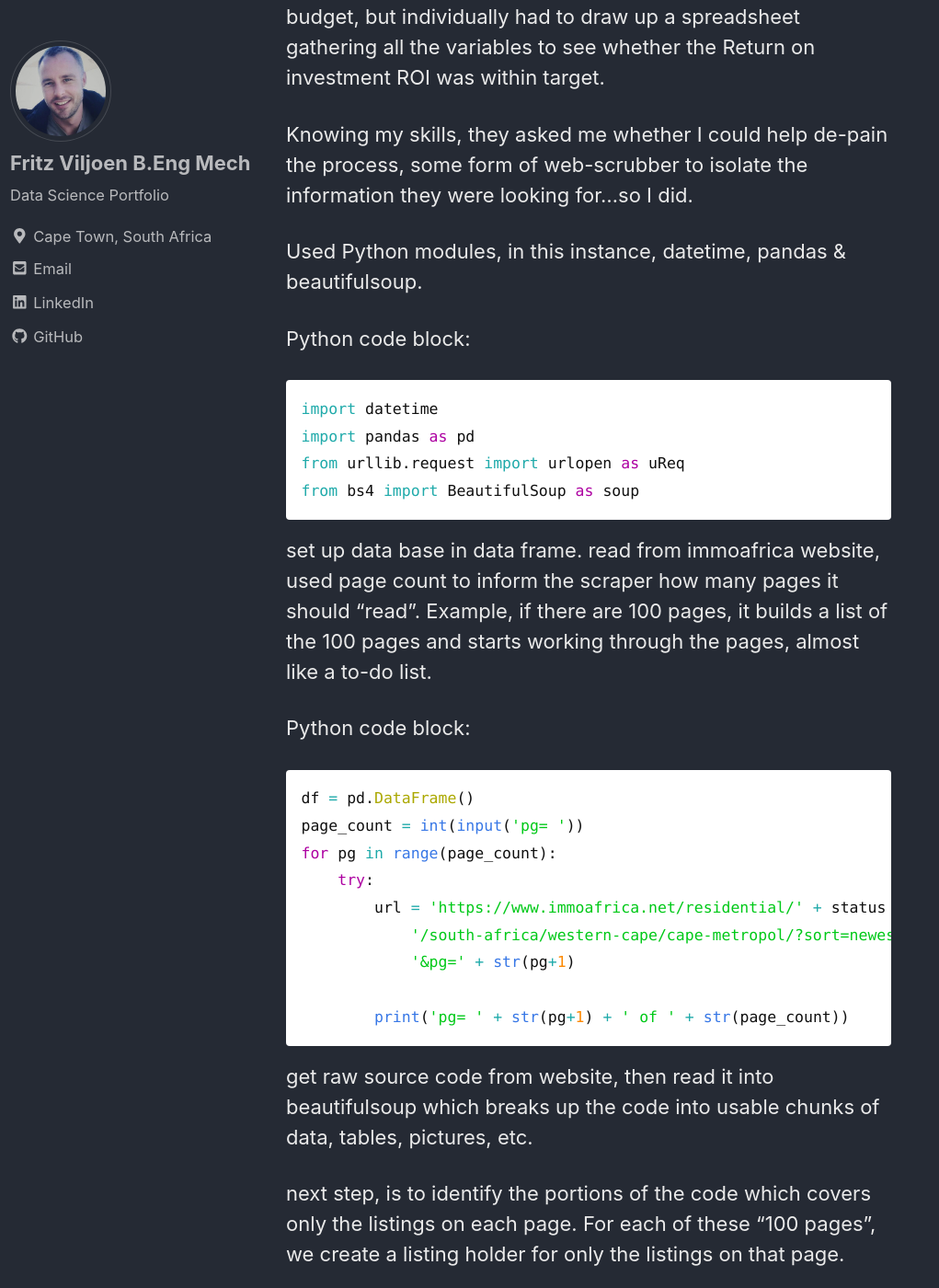
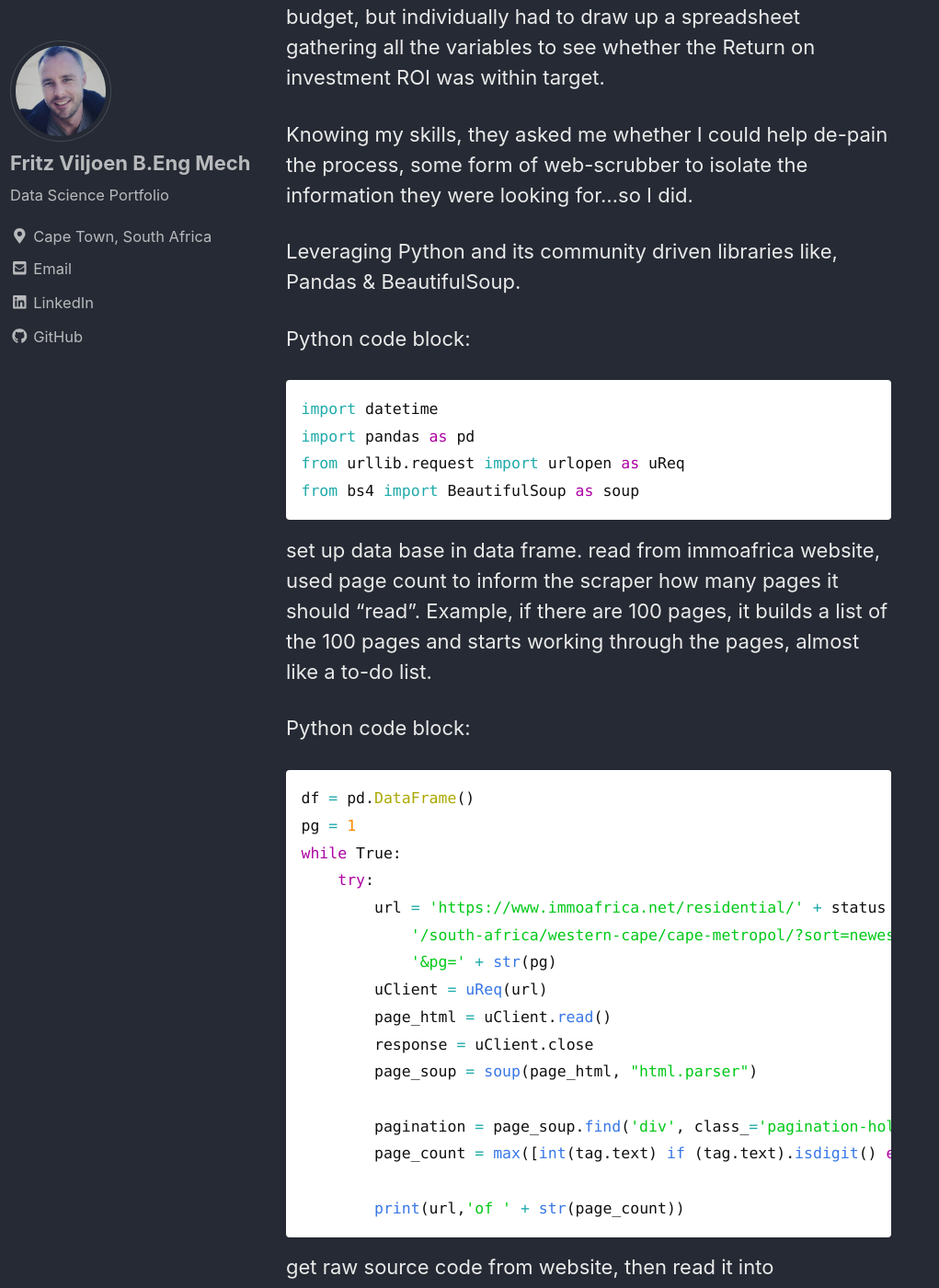
Before and after one commit to FritzViljoen/FritzViljoen.github.io, a Jekyll site: the page built from _posts/2019-05-01-cinderella.md, in a window 1280 px wide and 1400 px high, scrolled down 1549 px. Shown: the whole window at 92% size, without its empty margins (0-1021 px from the left). Built offline with Jekyll 4.4.1, drawn with Linux system fonts in a browser that asks for light colours; nearby versions of some CDN libraries; some of the changed text lies outside the part shown.

````diff
--- a/_posts/2019-05-01-cinderella.md
+++ b/_posts/2019-05-01-cinderella.md
@@ -21,7 +21,7 @@ Not really having any better idea, they would take a best guess at a suburb wher
 Knowing my skills, they asked me whether I could help de-pain the process, some form of web-scrubber to isolate the information they were looking for...so I did.
 
 
-Used Python modules, in this instance, datetime, pandas & beautifulsoup.
+Leveraging Python and its community driven libraries like, Pandas & BeautifulSoup.
 
 Python code block:
 ```python
@@ -38,14 +38,21 @@ set up data base in data frame.   read from immoafrica website, used page count
 Python code block:
 ```python
 df = pd.DataFrame()
-page_count = int(input('pg= '))
-for pg in range(page_count):
+pg = 1
+while True:
     try:
         url = 'https://www.immoafrica.net/residential/' + status + \
             '/south-africa/western-cape/cape-metropol/?sort=newest' + \
-            '&pg=' + str(pg+1)
+            '&pg=' + str(pg)
+        uClient = uReq(url)
+        page_html = uClient.read()
+        response = uClient.close
+        page_soup = soup(page_html, "html.parser")
 
-        print('pg= ' + str(pg+1) + ' of ' + str(page_count))
+        pagination = page_soup.find('div', class_='pagination-holder').ul.find_all("a")
+        page_count = max([int(tag.text) if (tag.text).isdigit() else 0 for tag in pagination])
+
+        print(url,'of ' + str(page_count))
 ```
 
 
````
Also changed, not shown: other parts of _posts/2019-05-01-cinderella.md (+3 -3 lines), assets/images/banner_about.jpg (added).
